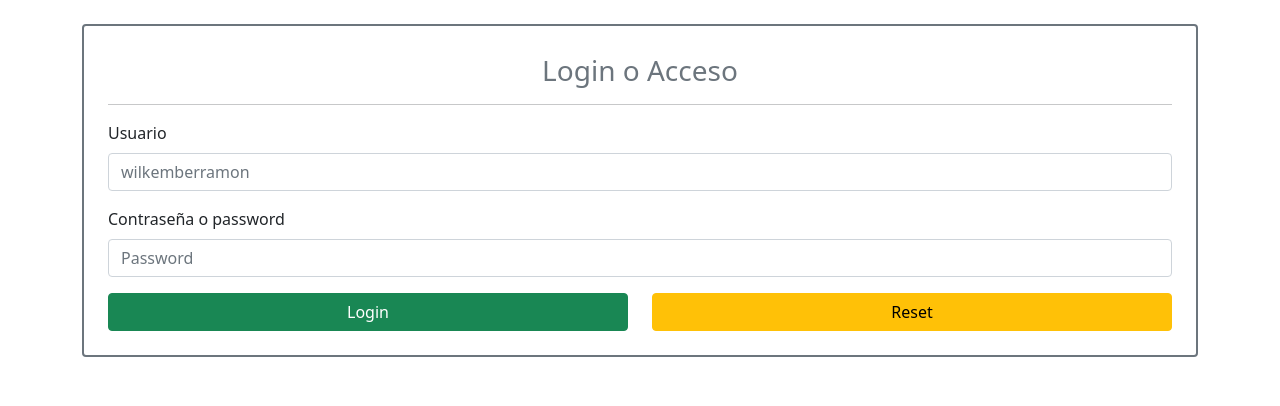
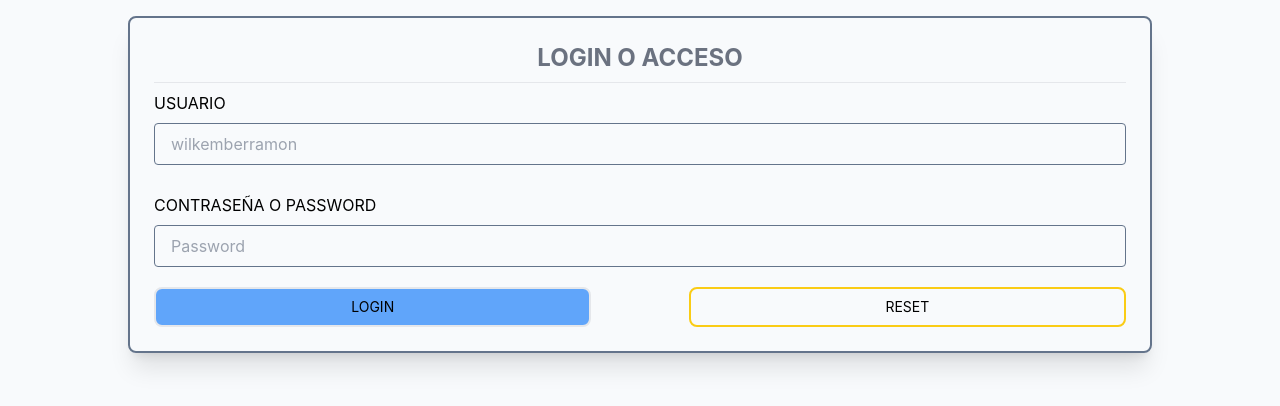
Before and after one commit to pedroobando/irapacommerce, a React (Create React App) app: page /login in a window 1280 px wide. Shown: the top 406 px of the page. Built offline with nearby package versions, Linux system fonts and the light colour scheme.

Commit message:
me quedo tailwindcss

```diff
--- /dev/null
+++ b/postcss.config.js
@@ -0,0 +1,6 @@
+module.exports = {
+  plugins: {
+    tailwindcss: {},
+    autoprefixer: {},
+  },
+}
--- a/src/AppCommerce.tsx
+++ b/src/AppCommerce.tsx
@@ -4,7 +4,6 @@ import { AuthContext, AuthProvider } from './context/AuthContext';
 
 import { LoginPage } from './views/public/LoginPage';
 import { Dashboad } from './views/admin/Dashboad';
-import 'bootstrap/dist/css/bootstrap.min.css';
 import { ProductPage } from './views/admin/ProductPage';
 
 export const AppCommerce = () => {
--- a/src/index.css
+++ b/src/index.css
@@ -9,3 +9,7 @@ body {
 code {
   font-family: source-code-pro, Menlo, Monaco, Consolas, 'Courier New', monospace;
 }
+
+@tailwind base;
+@tailwind components;
+@tailwind utilities;
--- a/src/layouts/admin/AdminNavbar.tsx
+++ b/src/layouts/admin/AdminNavbar.tsx
@@ -1,42 +1,43 @@
-import { Container, Nav, Navbar, NavDropdown } from 'react-bootstrap';
+// import { Container, Nav, Navbar, NavDropdown } from 'react-bootstrap';
 import { iAuthNavbarProps } from '../interface/interface';
 import { NavLink } from 'react-router-dom';
 
 export const AdminNavbar = ({ displayName, imagenUrl }: iAuthNavbarProps) => {
   const companyName = process.env.REACT_APP_COMPANY || 'Hola Mundo';
   return (
-    <Navbar bg="light" expand="lg">
-      <Container>
-        <Navbar.Brand href="#home" className="ml-5">
-          <img alt="" src={imagenUrl} width="30" height="30" className="d-inline-block align-top" />{' '}
-          {companyName}
-        </Navbar.Brand>
-        <Navbar.Toggle aria-controls="navbarScroll" />
-        <Navbar.Collapse id="navbarScroll">
-          <Nav className="me-auto my-2 my-lg-0" style={{ maxHeight: '200px' }} navbarScroll>
-            <NavLink
-              to={'/'}
-              className={({ isActive }) => (isActive ? 'active nav-link' : 'nav-link')}>
-              Inicio
-            </NavLink>
-            <NavLink
-              to={'/product'}
-              className={({ isActive }) => (isActive ? 'active nav-link' : 'nav-link')}>
-              Producto
-            </NavLink>
-            <NavDropdown title="Inventario" id="navbarScrollingDropdown">
-              <NavDropdown.Item href="#action3">Entradas</NavDropdown.Item>
-              <NavDropdown.Item href="#action4">Salidas</NavDropdown.Item>
-              <NavDropdown.Divider />
-              <NavDropdown.Item href="#action5">Something else here</NavDropdown.Item>
-            </NavDropdown>
-            <Nav.Link href="#" disabled>
-              Link
-            </Nav.Link>
-          </Nav>
-          <div>{displayName}</div>
-        </Navbar.Collapse>
-      </Container>
-    </Navbar>
+    <nav>Barra de navegacion</nav>
+    // <Navbar bg="light" expand="lg">
+    //   <Container>
+    //     <Navbar.Brand href="#home" className="ml-5">
+    //       <img alt="" src={imagenUrl} width="30" height="30" className="d-inline-block align-top" />{' '}
+    //       {companyName}
+    //     </Navbar.Brand>
+    //     <Navbar.Toggle aria-controls="navbarScroll" />
+    //     <Navbar.Collapse id="navbarScroll">
+    //       <Nav className="me-auto my-2 my-lg-0" style={{ maxHeight: '200px' }} navbarScroll>
+    //         <NavLink
+    //           to={'/'}
+    //           className={({ isActive }) => (isActive ? 'active nav-link' : 'nav-link')}>
+    //           Inicio
+    //         </NavLink>
+    //         <NavLink
+    //           to={'/product'}
+    //           className={({ isActive }) => (isActive ? 'active nav-link' : 'nav-link')}>
+    //           Producto
+    //         </NavLink>
+    //         <NavDropdown title="Inventario" id="navbarScrollingDropdown">
+    //           <NavDropdown.Item href="#action3">Entradas</NavDropdown.Item>
+    //           <NavDropdown.Item href="#action4">Salidas</NavDropdown.Item>
+    //           <NavDropdown.Divider />
+    //           <NavDropdown.Item href="#action5">Something else here</NavDropdown.Item>
+    //         </NavDropdown>
+    //         <Nav.Link href="#" disabled>
+    //           Link
+    //         </Nav.Link>
+    //       </Nav>
+    //       <div>{displayName}</div>
+    //     </Navbar.Collapse>
+    //   </Container>
+    // </Navbar>
   );
 };
--- a/src/views/public/LoginPage.tsx
+++ b/src/views/public/LoginPage.tsx
@@ -20,20 +20,23 @@ export const LoginPage = () => {
 
   useSEOTitle({ subtitle: 'login' });
 
+  //TODO: Arreglar esto manana y transformalo a una funcion asicrona
   const handleSucces = (value: any): { success: boolean; text: string } => {
     const { nickName, password } = value;
 
     fetchgql(AUTH_USER, { input: { nickName, password } }, '')
-      .then(({ data: { authenticateToken } }) => {
-        const { token } = authenticateToken;
-        doLogin(token);
-        routNavegate('/');
+      .then(({ data: { authenticateToken }, errors }) => {
+        if (errors) {
+          return { success: false, text: errors[0].message };
+        } else {
+          const { token } = authenticateToken;
+          doLogin(token);
+          routNavegate('/');
+          return { success: true, text: '' };
+        }
       })
-      .catch((err) => {
-        console.log(err);
-      });
-
-    return { success: true, text: '' };
+      .catch((err) => {});
+    console.log('first');
   };
 
   return (
--- a/src/views/public/components/FormLogin.tsx
+++ b/src/views/public/components/FormLogin.tsx
@@ -1,4 +1,4 @@
-import React, { useState } from 'react';
+import { useState } from 'react';
 import { useFormik } from 'formik';
 import * as Yup from 'yup';
 
@@ -48,29 +48,36 @@ export const FormLogin = ({ initValues, handleSucces }: iFormLoginProps) => {
   });
 
   return (
-    <div className="container">
+    <div className="h-screen">
+      <div className="h-full bg-slate-50 py-4 ">
         <form
           noValidate
           onSubmit={handleSubmit}
           onReset={handleReset}
-        className="border border-2 rounded border-secondary p-4 my-4">
-        <h3 className="mt-1 mb-2 text-secondary text-center uppercase">Login o Acceso</h3>
+          className="border-2 border-solid border-slate-500 mx-auto w-11/12 flex-1 p-6 lg:w-4/5 rounded-lg shadow-xl">
+          <h3 className="uppercase text-gray-500 font-bold text-center text-2xl mb-2">
+            Login o Acceso
+          </h3>
           <hr />
           <div
-          className={!errorMessage.success ? 'my-2 alert alert-danger alert px-2' : 'd-none'}
-          role={'alert'}>
+            className={
+              !errorMessage.success
+                ? 'my-2 px-2 bg-red-200 text-base rounded border-2 border-solid border-red-400'
+                : 'hidden'
+            }
+            role="alert">
             {errorMessage.text}
           </div>
 
-        <div className="mb-3">
-          <label htmlFor="nickName" className="form-label">
+          <div className="mb-3 w-full py-2">
+            <label htmlFor="nickName" className="text-base uppercase">
               Usuario
             </label>
             <input
               id="nickName"
               {...getFieldProps('nickName')}
               type="text"
-            className="form-control"
+              className="w-full border-[1px] border-solid rounded border-slate-500 mt-2 px-4 py-2 text-base bg-slate-50 focus:border-purple-850 focus:bg-blacklt focus:text-black focus:placeholder:text-white"
               placeholder="wilkemberramon"
             />
             {touched.nickName && errors.nickName && (
@@ -80,8 +87,8 @@ export const FormLogin = ({ initValues, handleSucces }: iFormLoginProps) => {
             )}
           </div>
 
-        <div className="mb-3">
-          <label htmlFor="password" className="form-label">
+          <div className="mb-3 w-full py-2">
+            <label htmlFor="password" className="uppercase">
               Contraseña o password
             </label>
             <input
@@ -89,26 +96,30 @@ export const FormLogin = ({ initValues, handleSucces }: iFormLoginProps) => {
               {...getFieldProps('password')}
               type="password"
               placeholder="Password"
-            className="form-control"
+              className="w-full border-[1px] border-solid rounded border-slate-500 mt-2 px-4 py-2 text-base bg-slate-50 focus:border-purple-850 focus:bg-blacklt focus:text-black focus:placeholder:text-white"
             />
             {touched.password && errors.password && (
-            <div className="mt-2 alert alert-warning alert-sm px-2 py-1">* {errors.password}</div>
+              <div className="mt-1 text-black bg-yellow-100 py-1 px-2 rounded">
+                * {errors.password}
+              </div>
             )}
           </div>
 
-        <div className="row justify-content-evenly">
-          <div className="d-grid col-6">
-            <button type="submit" className="btn btn-success">
+          <div className="flex justify-between gap-2">
+            <button
+              type="submit"
+              className="w-[45%] border-solid border-2 bg-blue-400 px-4 py-2 rounded-lg uppercase text-sm hover:bg-blue-500">
               Login
             </button>
-          </div>
-          <div className="d-grid col-6">
-            <button type="reset" className=" btn btn-warning">
+
+            <button
+              type="reset"
+              className="w-[45%] border-solid border-2 border-yellow-400 bg-transparent px-4 py-2 rounded-lg uppercase text-sm">
               Reset
             </button>
           </div>
+        </form>
       </div>
-      </form>
     </div>
   );
 };
--- /dev/null
+++ b/tailwind.config.js
@@ -0,0 +1,7 @@
+module.exports = {
+  content: ['./src/**/*.{js,jsx,ts,tsx}'],
+  theme: {
+    extend: {},
+  },
+  plugins: [],
+};
```
Also changed, not shown: package.json (+4 -4 lines), 1 other file (tests, documents, lock files or other folders). Lines whose indentation alone changed are shown as unchanged.
